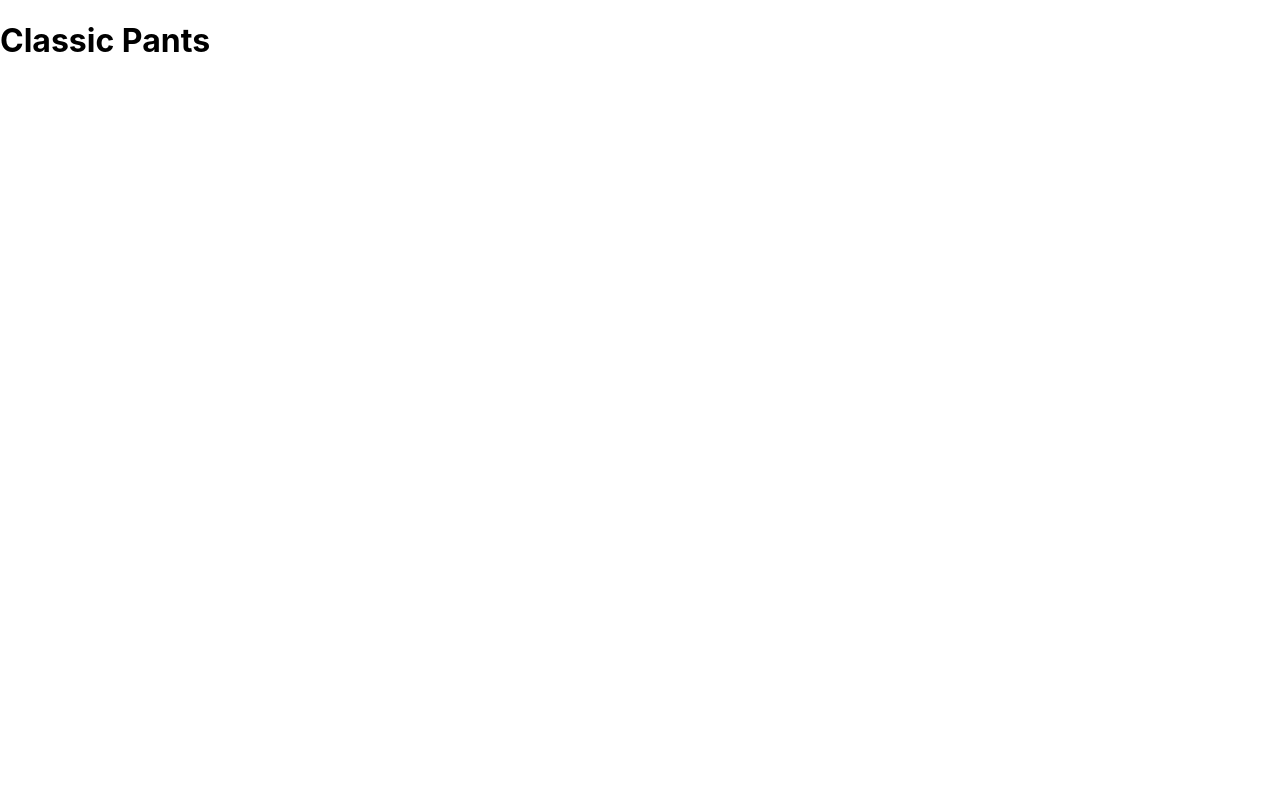
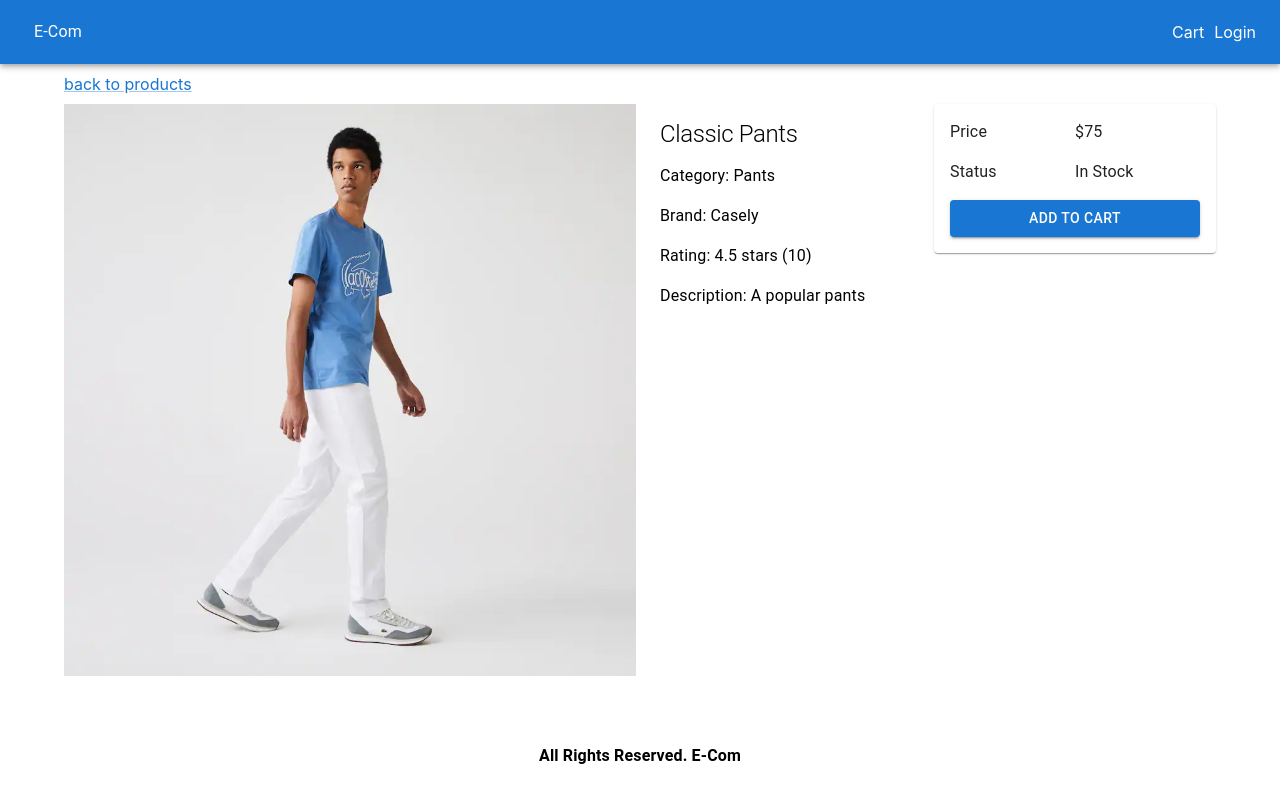
Before and after one commit to inshalayaz/next.js_ecommerce, a Next.js app: page /products/classic-pants in a window 1280 px wide. Built offline with nearby package versions, Linux system fonts and the light colour scheme.

Commit message:
product details page

```diff
--- a/components/Layout.jsx
+++ b/components/Layout.jsx
@@ -4,13 +4,14 @@
 import useStyles from '../utils/styles';
 import NextLink from 'next/link';
 
-const Layout = ({ children }) => {
+const Layout = ({ title, description, children }) => {
   const classes = useStyles();
 
   return (
     <div>
       <Head>
-        <title>E-Com</title>
+        <title>{title ? `${title} - E-Com` : 'E-Com'}</title>
+        {description && <meta name="description" content={description}></meta>}
       </Head>
       <AppBar className={classes.navbar} position="static">
         <Toolbar>
--- a/pages/products/[slug].jsx
+++ b/pages/products/[slug].jsx
@@ -1,8 +1,23 @@
 import { useRouter } from 'next/router';
 import React from 'react';
 import data from '../../utils/data';
+import '../../components/Layout';
+import {
+  Button,
+  Card,
+  Grid,
+  Link,
+  List,
+  ListItem,
+  Typography,
+} from '@mui/material';
+import NextLink from 'next/link';
+import Layout from '../../components/Layout';
+import useStyles from '../../utils/styles';
+import Image from 'next/image';
 
 const ProductScreen = () => {
+  const classes = useStyles();
   const router = useRouter();
   const { slug } = router.query;
   const product = data.products.find((p) => p.slug === slug);
@@ -10,9 +25,85 @@
     return <div>Product Not Found!!!</div>;
   }
   return (
-    <div>
-      <h1>{product.name}</h1>
-    </div>
+    <Layout title={product.name} description={product.description}>
+      <div className={classes.section}>
+        <NextLink href="/" passHref>
+          <Link className={classes.link}>back to products</Link>
+        </NextLink>
+      </div>
+      <Grid container spacing={1}>
+        <Grid item md={6} xs={12}>
+          <Image
+            src={product.image}
+            alt={product.name}
+            width={640}
+            height={640}
+            layout="responsive"
+          />
+        </Grid>
+        <Grid item md={3} xs={12}>
+          <List>
+            <ListItem>
+              <Typography variant="h1" fontSize="24px">
+                {product.name}
+              </Typography>
+            </ListItem>
+            <ListItem>
+              <Typography> Category: {product.category}</Typography>
+            </ListItem>
+            <ListItem>
+              <Typography> Brand: {product.brand}</Typography>
+            </ListItem>
+            <ListItem>
+              <Typography>
+                Rating: {product.rating} stars ({product.numReviews})
+              </Typography>
+            </ListItem>
+            <ListItem>
+              <Typography> Description: {product.description}</Typography>
+            </ListItem>
+          </List>
+        </Grid>
+        <Grid item md={3} xs={12}>
+          <Card>
+            <List>
+              <ListItem>
+                <Grid container>
+                  <Grid item xs={6}>
+                    <Typography>Price</Typography>
+                  </Grid>
+                  <Grid item xs={6}>
+                    <Typography>${product.price}</Typography>
+                  </Grid>
+                </Grid>
+              </ListItem>
+              <ListItem>
+                <Grid container>
+                  <Grid item xs={6}>
+                    <Typography>Status</Typography>
+                  </Grid>
+                  <Grid item xs={6}>
+                    <Typography>
+                      {product.countInStock > 0 ? 'In Stock' : 'Out Of Stock'}
+                    </Typography>
+                  </Grid>
+                </Grid>
+              </ListItem>
+              <ListItem>
+                <Button
+                  type="button"
+                  fullWidth
+                  variant="contained"
+                  color="primary"
+                >
+                  Add to cart
+                </Button>
+              </ListItem>
+            </List>
+          </Card>
+        </Grid>
+      </Grid>
+    </Layout>
   );
 };
 
--- a/utils/styles.js
+++ b/utils/styles.js
@@ -13,6 +13,7 @@
   },
   footer: {
     textAlign: 'center',
+    marginTop: 30,
   },
   grow: {
     flexGrow: 1,
@@ -24,6 +25,10 @@
     fontWeight: 'bold',
     fontSize: '1.5rem',
   },
+  section: {
+    marginTop: 10,
+    marginBottom: 10,
+  },
 });
 
 export default useStyles;
```
